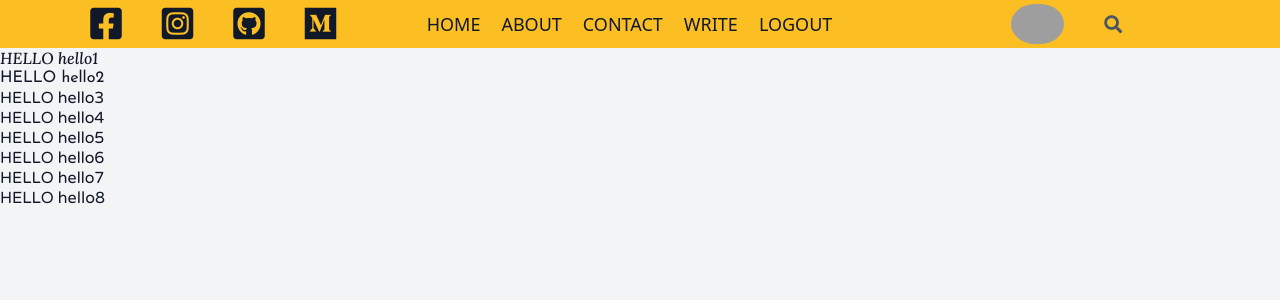
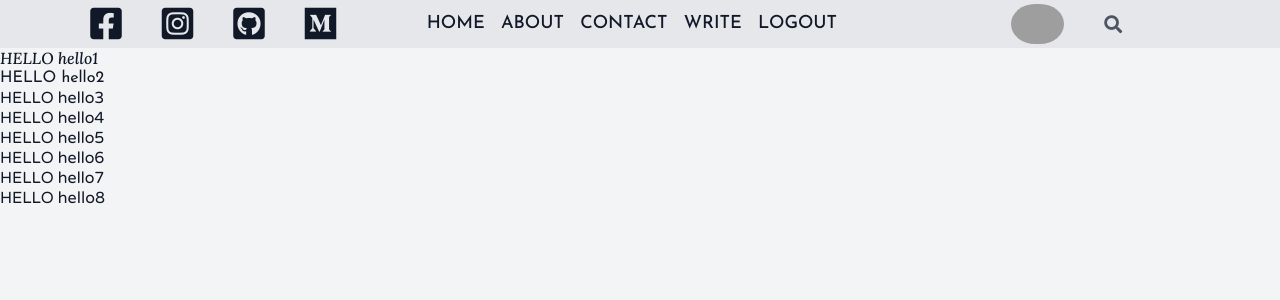
Before and after one commit to Samin1615088/retro-themed-blog-client, a React (Create React App) app: page / in a window 1280 px wide. Shown: the top 300 px of the page. Built offline with nearby package versions, Linux system fonts and the light colour scheme; grey boxes are pictures that could not be loaded.

Commit message:
home and header added

```diff
--- /dev/null
+++ b/src/components/Header/Header.js
@@ -0,0 +1,11 @@
+import React from 'react';
+
+const Header = () => {
+    return (
+        <div>
+            header
+        </div>
+    );
+};
+
+export default Header;
--- a/src/components/TopBar/TopBar.js
+++ b/src/components/TopBar/TopBar.js
@@ -3,26 +3,26 @@ import './TopBar.css'
 
 const TopBar = () => {
     return (
-        <div className="h-12 bg-yellow-400 sticky top-0 flex">
-            <div className="flex-1 flex justify-center cursor-pointer">
-                <i className="fab fa-facebook-square inline-block px-5 text-4xl self-center "></i>
-                <i className="fab fa-instagram-square inline-block px-5 text-4xl self-center "></i>
-                <i className="fab fa-github-square inline-block px-5 text-4xl self-center "></i>
-                <i className="fab fa-medium inline-block px-5 text-4xl self-center "></i>
+        <div className="sticky top-0 flex h-12 bg-gray-200">
+            <div className="flex justify-center flex-1 cursor-pointer">
+                <i className="self-center inline-block px-5 text-4xl fab fa-facebook-square "></i>
+                <i className="self-center inline-block px-5 text-4xl fab fa-instagram-square "></i>
+                <i className="self-center inline-block px-5 text-4xl fab fa-github-square "></i>
+                <i className="self-center inline-block px-5 text-4xl fab fa-medium "></i>
             </div>
 
-            <ul className="flex-1 flex text-lg font-light">
-                <li className="flex-auto self-center cursor-pointer">HOME</li>
-                <li className="flex-auto self-center cursor-pointer">ABOUT</li>
-                <li className="flex-auto self-center cursor-pointer">CONTACT</li>
-                <li className="flex-auto self-center cursor-pointer">WRITE</li>
-                <li className="flex-auto self-center cursor-pointer">LOGOUT</li>
+            <ul className="flex flex-1 text-lg font-light font-medium font-josefin">
+                <li className="self-center flex-auto cursor-pointer">HOME</li>
+                <li className="self-center flex-auto cursor-pointer">ABOUT</li>
+                <li className="self-center flex-auto cursor-pointer">CONTACT</li>
+                <li className="self-center flex-auto cursor-pointer">WRITE</li>
+                <li className="self-center flex-auto cursor-pointer">LOGOUT</li>
             </ul>
 
-            <div className="flex-1 flex justify-center">
-                <img className="object-contain h-full mr-5 pt-1 pb-1 rounded-full object-center cursor-pointer" src="https://image.freepik.com/free-vector/mysterious-mafia-man-smoking-cigarette_52683-34828.jpg" alt="profile icon thumbnail" />
-                <span className="inline-block self-center ml-5 cursor-pointer">
-                    <i className="fas fa-search text-lg  text-gray-600"></i>
+            <div className="flex justify-center flex-1">
+                <img className="object-contain object-center h-full pt-1 pb-1 mr-5 rounded-full cursor-pointer" src="https://image.freepik.com/free-vector/mysterious-mafia-man-smoking-cigarette_52683-34828.jpg" alt="profile icon thumbnail" />
+                <span className="self-center inline-block ml-5 cursor-pointer">
+                    <i className="text-lg text-gray-600 fas fa-search"></i>
                 </span>
             </div>
         </div>
--- /dev/null
+++ b/src/screens/Home/Home.js
@@ -0,0 +1,11 @@
+import React from 'react';
+
+const Home = () => {
+    return (
+        <div>
+            Home
+        </div>
+    );
+};
+
+export default Home;
```
